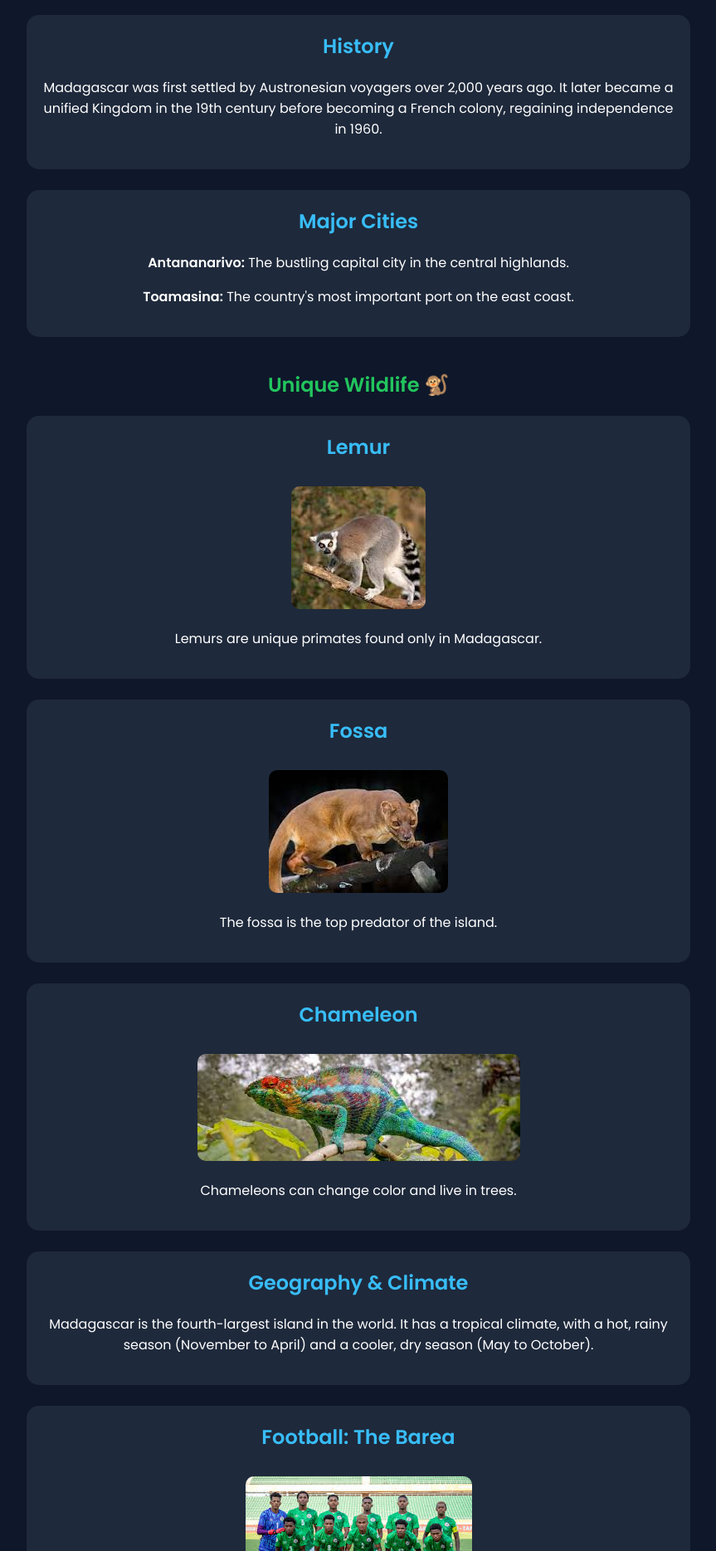
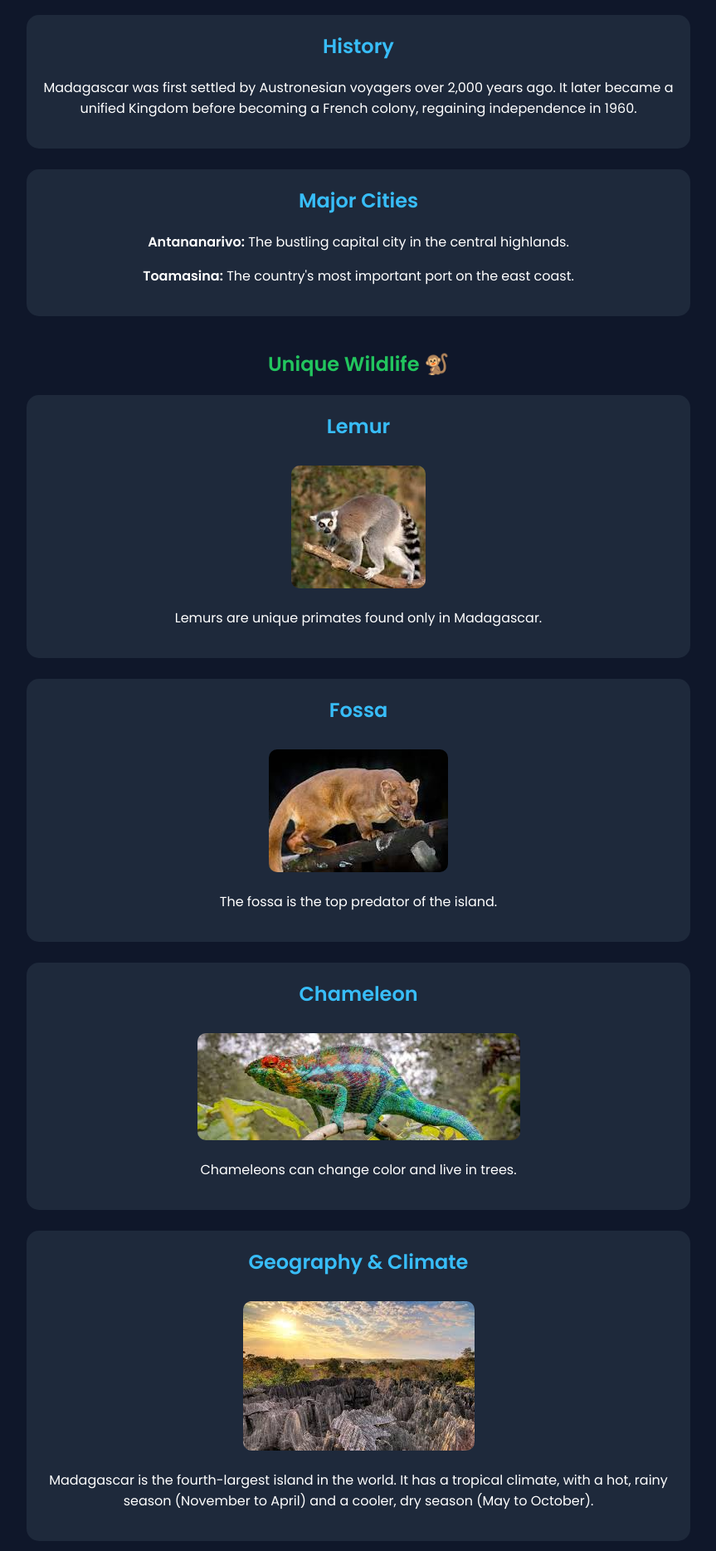
Before and after one commit to mtthrzkt1/my-website, a plain HTML site: page index.html in a window 1280 px wide. Shown: the part 171-2040 px from the top of the page at 83% size, without its empty margins (208-1071 px from the left). Drawn offline with Linux system fonts and the light colour scheme.

Commit message:
Update index.html

```diff
--- a/index.html
+++ b/index.html
@@ -7,7 +7,6 @@
     <link href="https://fonts.googleapis.com/css2?family=Poppins:wght@300;400;600&display=swap" rel="stylesheet">
     <link rel="stylesheet" href="style.css">
 </head>
-
 <body>
 
     <nav class="navbar">
@@ -24,7 +23,7 @@
 
         <section id="history" class="card">
             <h2>History</h2>
-            <p>Madagascar was first settled by Austronesian voyagers over 2,000 years ago. It later became a unified Kingdom in the 19th century before becoming a French colony, regaining independence in 1960.</p>
+            <p>Madagascar was first settled by Austronesian voyagers over 2,000 years ago. It later became a unified Kingdom before becoming a French colony, regaining independence in 1960.</p>
         </section>
 
         <section id="cities" class="card">
@@ -54,6 +53,7 @@
 
         <section id="geography" class="card">
             <h2>Geography & Climate</h2>
+            <img src="landscape.jpg" alt="Madagascar Landscape">
             <p>Madagascar is the fourth-largest island in the world. It has a tropical climate, with a hot, rainy season (November to April) and a cooler, dry season (May to October).</p>
         </section>
 
@@ -65,6 +65,7 @@
 
         <section id="culture" class="card">
             <h2>Culture & Cuisine</h2>
+            <img src="food.jpg" alt="Malagasy Romazava">
             <p>Madagascan food is delicious! Try <strong>Romazava</strong> (meat stew) or <strong>Ravitoto</strong> (pork with crushed cassava leaves).</p>
         </section>
 
```
